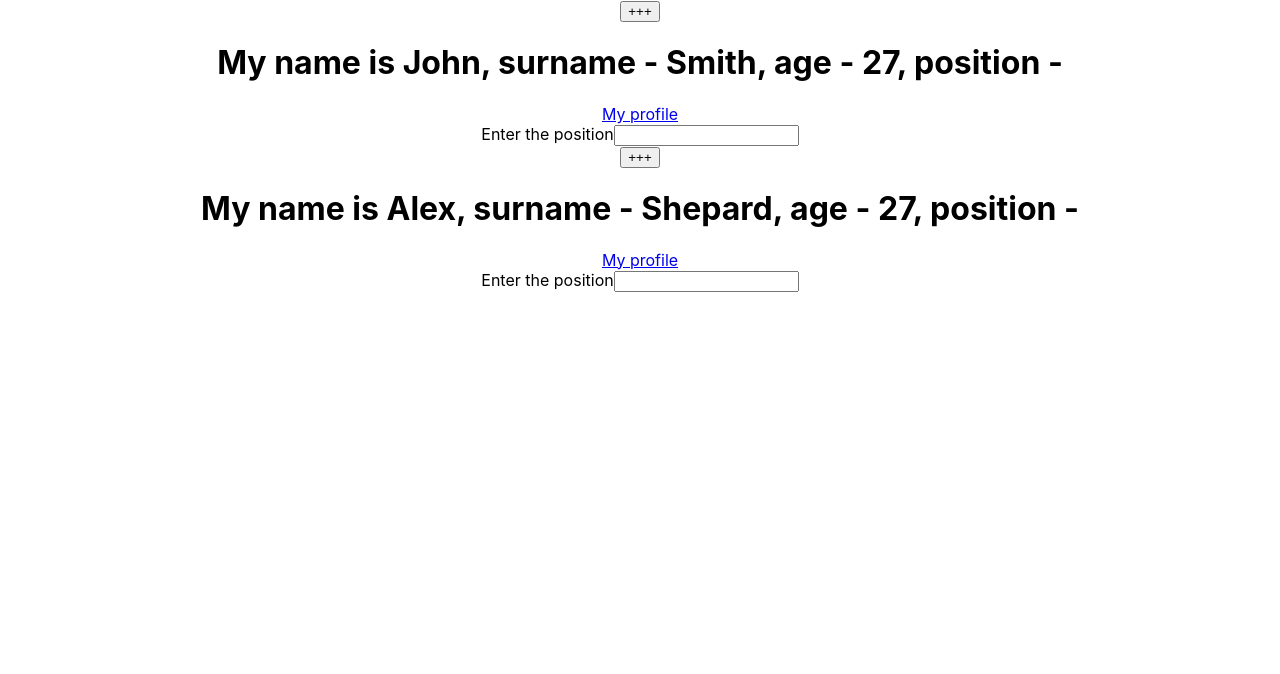
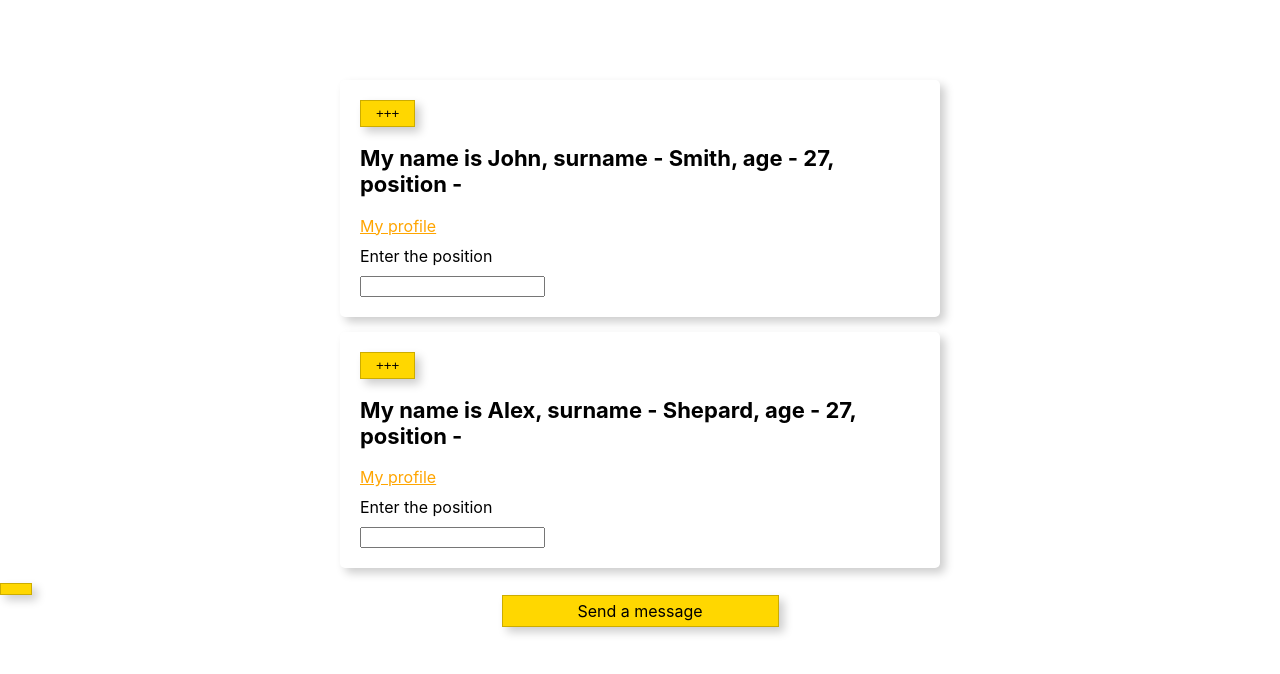
Before and after one commit to ArtemPlohenko/templates-react-test, a React (Create React App) app: page / in a window 1280 px wide. Shown: the top 674 px of the page. Built offline with nearby package versions, Linux system fonts and the light colour scheme.

Commit message:
added Styled Components

```diff
--- a/package.json
+++ b/package.json
@@ -9,6 +9,7 @@
     "react": "^18.2.0",
     "react-dom": "^18.2.0",
     "react-scripts": "5.0.1",
+    "styled-components": "^6.1.0",
     "web-vitals": "^2.1.4"
   },
   "scripts": {
--- a/src/App.js
+++ b/src/App.js
@@ -1,5 +1,38 @@
 import { Component } from "react";
+import styled from "styled-components";
+
 import "./App.css";
+
+const EmpItem = styled.div`
+  padding: 20px;
+  margin-bottom: 15px;
+  border-radius: 5px;
+  box-shadow: 5px 5px 10px rgba(0, 0, 0, 0.2);
+  a {
+    display: block;
+    margin: 10px 0;
+    color: ${(props) => (props.active ? "orange" : "black")};
+  }
+  input {
+    display: block;
+    margin-top: 10px;
+  }
+`;
+
+const Header = styled.h2`
+  font-size: 22px;
+`;
+
+export const Button = styled.button`
+  display: block;
+  padding: 5px 15px;
+  background-color: gold;
+  border: 1px solid rgba(0, 0, 0, 0.2);
+  box-shadow: 5px 5px 10px rgba(0, 0, 0, 0.2);
+  &:hover {
+    background-color: #ff6666;
+  }
+`;
 
 class WhoAmi extends Component {
   constructor(props) {
@@ -40,28 +73,33 @@
     // console.log(this);
 
     return (
-      <div>
-        <button onClick={this.nextYear}>{this.state.text}</button>
-        <h1>
+      <EmpItem active>
+        <Button onClick={this.nextYear}>{this.state.text}</Button>
+        <Header>
           My name is {name}, surname - {surname}, age - {years}, position - {position}
-        </h1>
+        </Header>
         <a href={link}>My profile</a>
 
         <form>
           <span>Enter the position</span>
           <input type="text" onChange={(e) => this.commitInputChanges(e, "some color")} />
         </form>
-      </div>
+      </EmpItem>
     );
   }
 }
 
+const Wrapper = styled.div`
+  width: 600px;
+  margin: 80px auto 0 auto;
+`;
+
 function App() {
   return (
-    <div className="App">
+    <Wrapper>
       <WhoAmi name="John" surname="Smith" link="facebook.com" />
       <WhoAmi name="Alex" surname="Shepard" link="facebook.com" />
-    </div>
+    </Wrapper>
   );
 }
 
--- a/src/index.js
+++ b/src/index.js
@@ -2,10 +2,20 @@
 import ReactDOM from "react-dom/client";
 import "./index.css";
 import App from "./App";
+import { Button } from "./App";
+import styled from "styled-components";
+
+const BigButton = styled(Button)`
+  margin: 0 auto;
+  width: 245px;
+  text-align: center;
+`;
 
 const root = ReactDOM.createRoot(document.getElementById("root"));
 root.render(
   <React.StrictMode>
     <App />
+    <Button />
+    <BigButton as="a">Send a message</BigButton>
   </React.StrictMode>
 );
```
Also changed, not shown: 1 other file (tests, documents, lock files or other folders).
